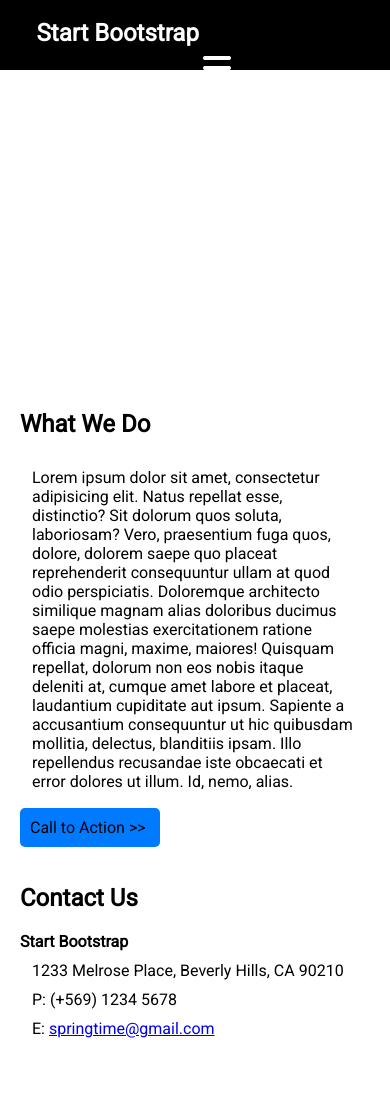
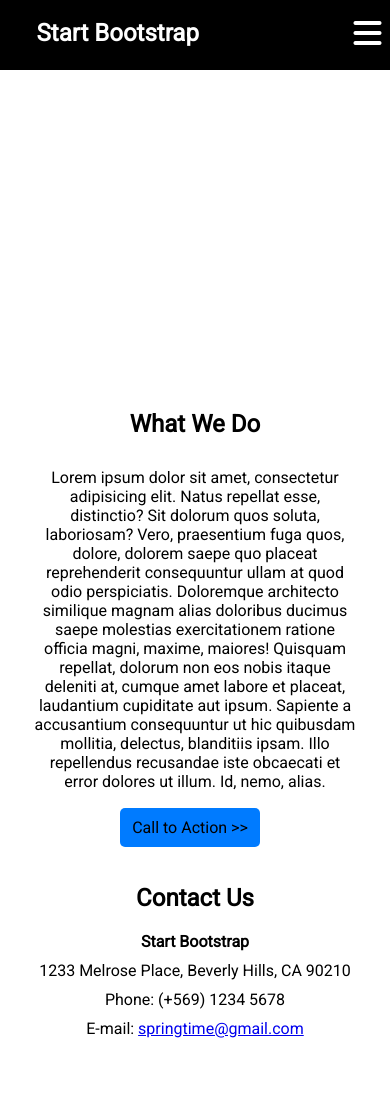
Before and after one commit to dianina/mipagina, a plain HTML site: page index.html in a window 390 px wide. Shown: the top 1097 px of the page. Drawn offline with Linux system fonts and the light colour scheme.

Commit message:
mejorando menu hamburguesa

```diff
--- a/assets/css/media.css
+++ b/assets/css/media.css
@@ -36,12 +36,25 @@ Version mobile
   }
 
   .fa-bars {
-  margin-left: 50%;
+  margin-left: 100%;
+  margin-top: -30px;
   display: inline-block;
   }
 
   header ul {
     display: none;
+  }
+
+  .main{
+    text-align: center;
+  }
+
+  .btn{
+    margin-left: 100px;
+  }
+
+  .boton{
+    margin-left: 100px;
   }
 }
 
--- a/assets/css/style.css
+++ b/assets/css/style.css
@@ -24,13 +24,13 @@ header {
 
 header h2 {
   padding-top: 0;
+  display: inline-block;
 }
 
 .fa-bars {
-  padding: 5px 8px;
-  border-radius: 5px;
-  margin-left: 120px;
+  margin-top: -60px;
   display: none;
+  float: left;
 }
 
 header ul {
--- a/index.html
+++ b/index.html
@@ -19,9 +19,11 @@
       <div class="row">
         <div class="col-6">
           <h2>Start Bootstrap</h2>
+          <i class="fa fa-bars fa-2x" aria-hidden="true">
+
+          </i>
         </div>
         <div class="col-6">
-          <i class="fa fa-bars fa-2x" aria-hidden="true"></i>
           <ul>
             <li>Home</li>
             <li>About</li>
@@ -57,8 +59,8 @@
             <h2>Contact Us</h2>
             <h4>Start Bootstrap</h4>
             <p>1233 Melrose Place, Beverly Hills, CA 90210</p>
-            <p>P: (+569) 1234 5678</p>
-            <p>E: <a href="#!">springtime@gmail.com</a></p>
+            <p>Phone: (+569) 1234 5678</p>
+            <p>E-mail: <a href="#!">springtime@gmail.com</a></p>
           </div>
         </div>
     </div>
```
